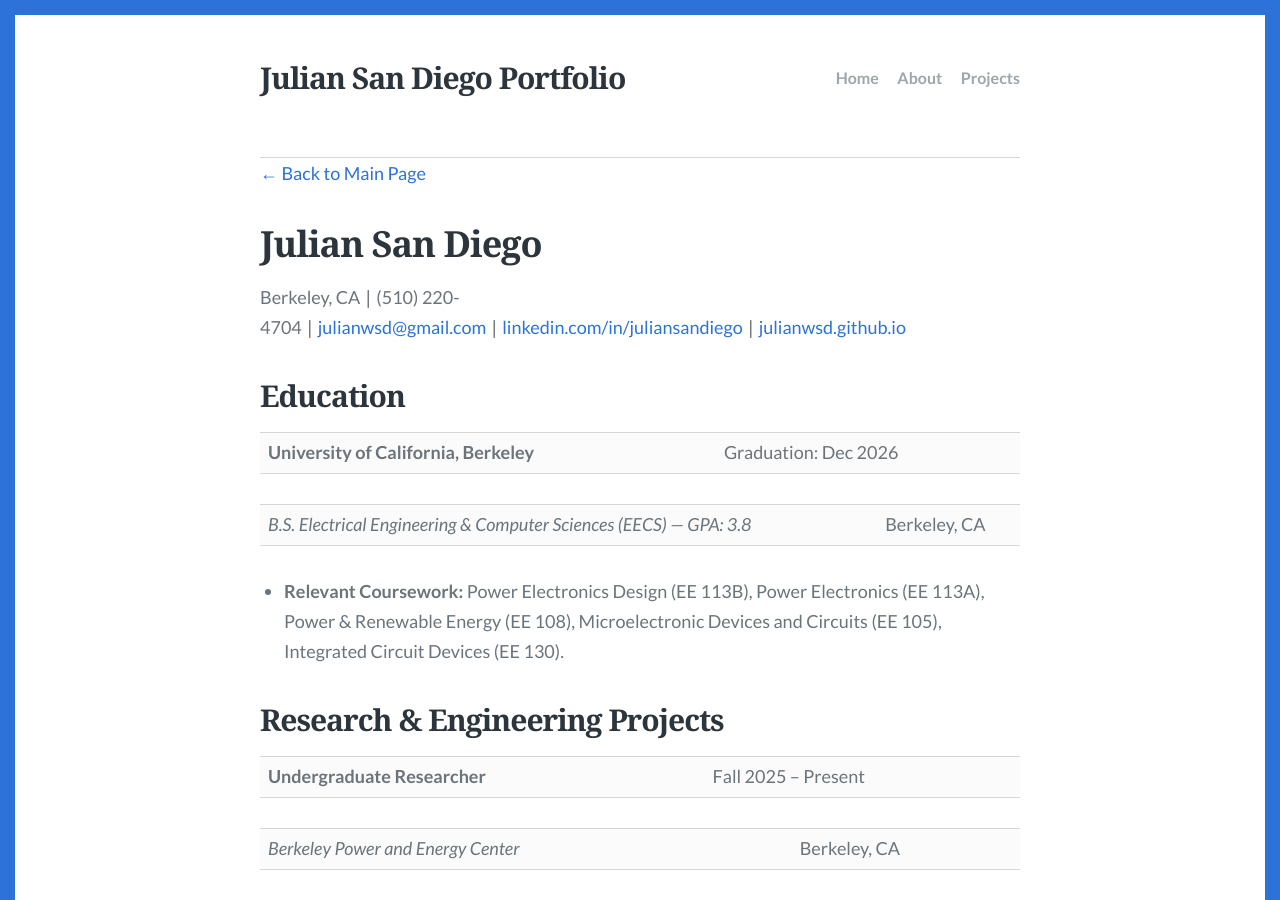
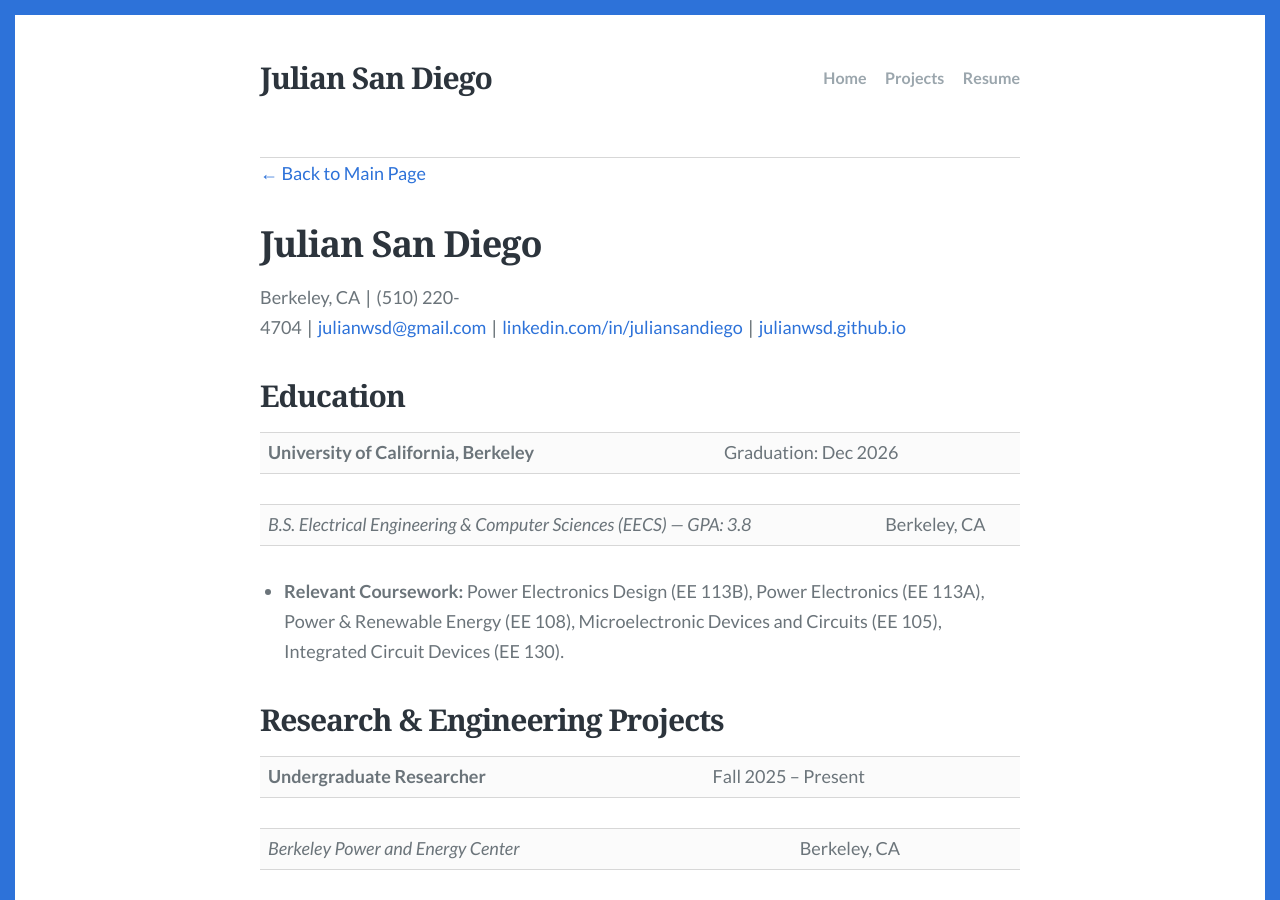
Before and after one commit to julianwsd/julianwsd.github.io, a Jekyll site: the page built from resume.md, in a window 1280 px wide and 900 px high. Built offline with Jekyll 4.4.1, drawn with Linux system fonts in a browser that asks for light colours.

Commit message:
vault backup: 2026-07-21 11:29:29

```diff
--- a/_config.yml
+++ b/_config.yml
@@ -1,11 +1,11 @@
 
-title: Julian San Diego Portfolio
-description: EE / EECS Undergraduate Researcher at UC Berkeley
+title: Julian San Diego
+description: EE/EECS Undergraduate Researcher at UC Berkeley
 
 navigation:
   - text: "Home"
     url: "/"
-  - text: "About"
-    url: "/about/"
   - text: "Projects"
-    url: "/projects/"
+    url: "/portfolio/"
+  - text: "Resume"
+    url: "/resume/"
```
